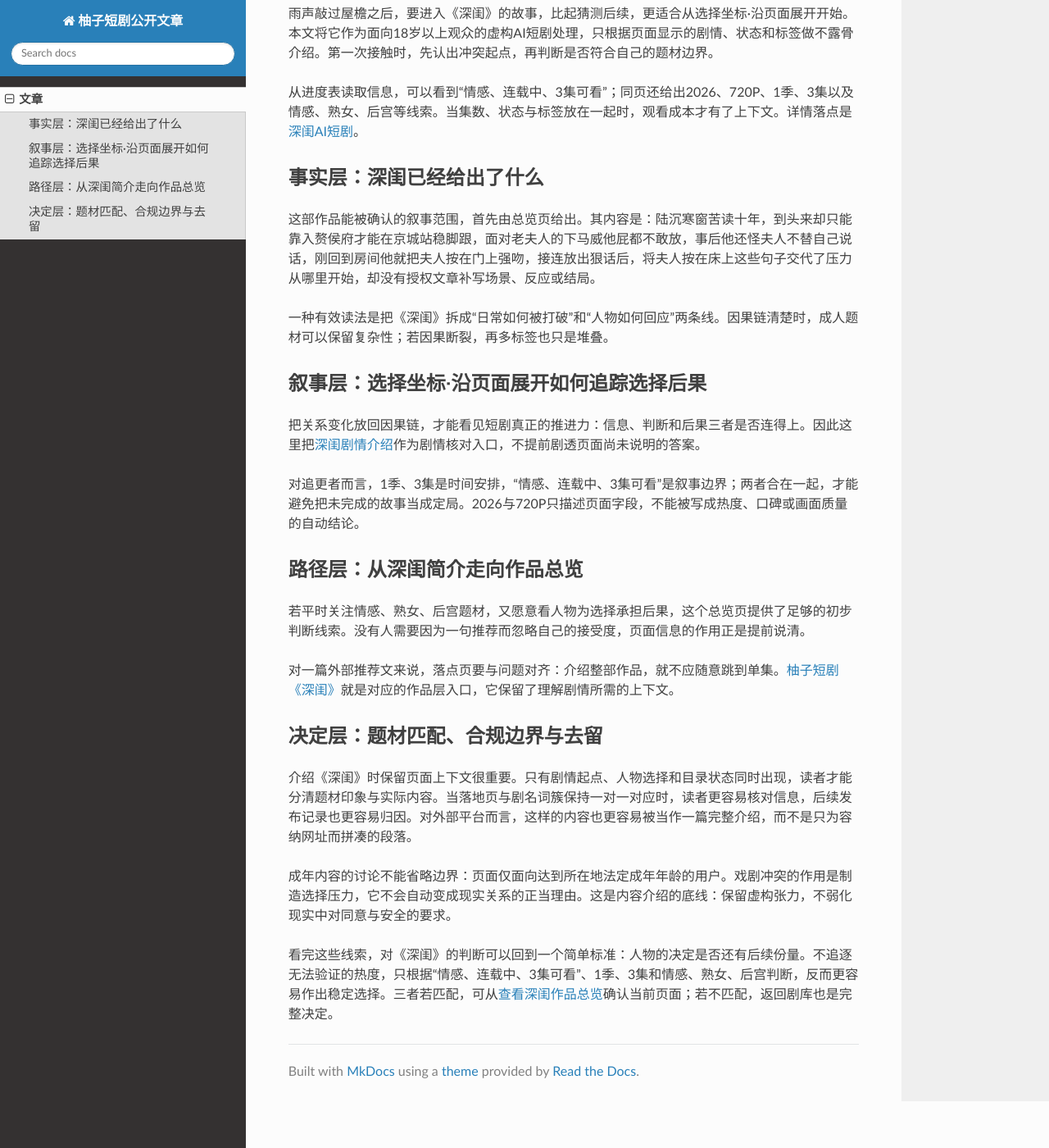
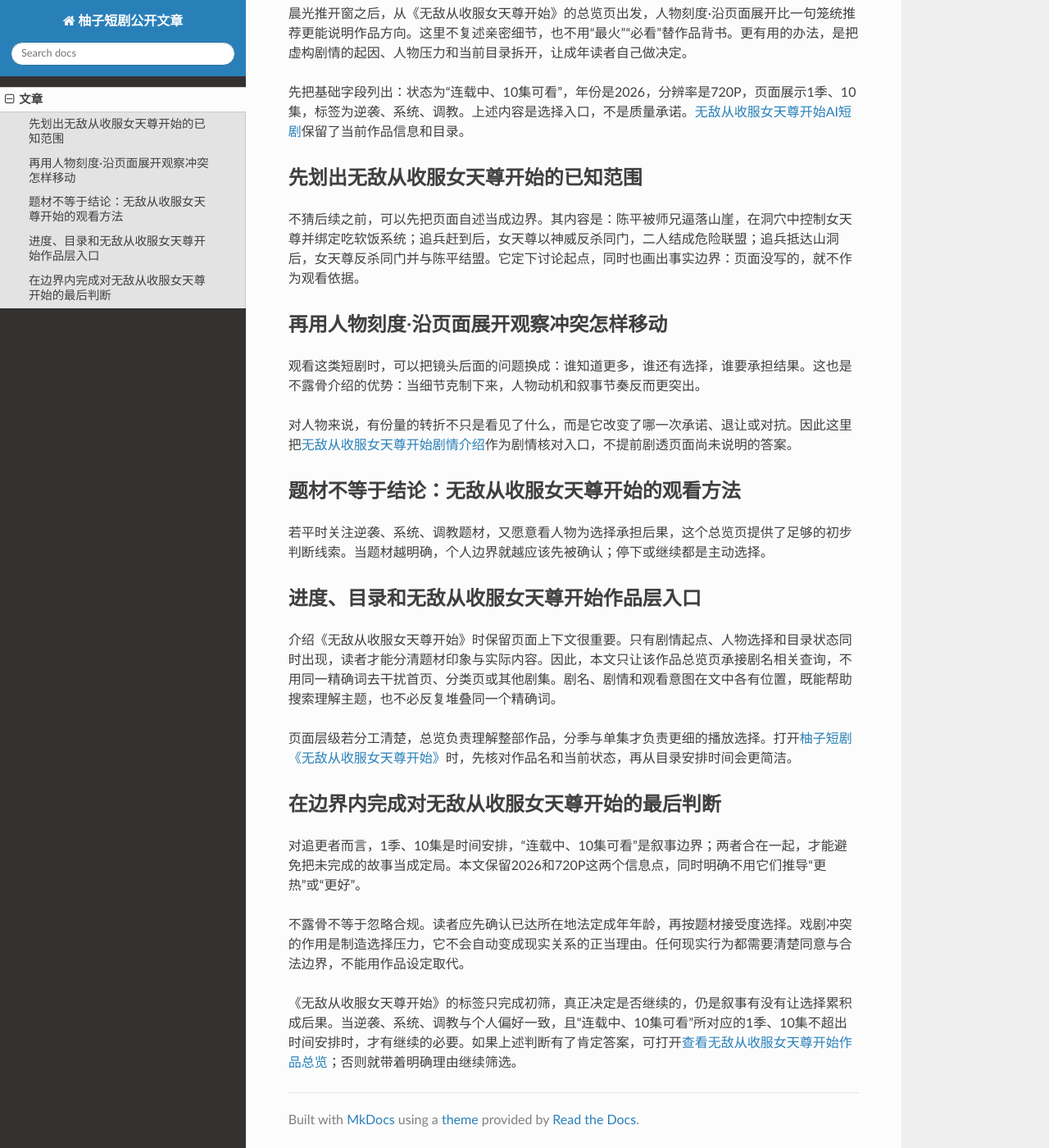
Before and after one commit to youziduanju-docs/youziduanju-readthedocs, an MkDocs documentation site: the page built from docs/article.md, in a window 1280 px wide and 1400 px high, scrolled down 203 px. Shown: the whole window at 82% size. Built offline with MkDocs 1.6.1, drawn with Linux system fonts in a browser that asks for light colours; nearby versions of some CDN libraries; some of the changed text lies outside the part shown.

Commit message:
Publish 2026-10-31 article

```diff
--- a/docs/article.md
+++ b/docs/article.md
@@ -1,31 +1,33 @@
-# 如何看懂《深闺》：选择坐标·沿页面展开里的冲突、线索与追剧顺序
+# 别只看标签：《无敌从收服女天尊开始》的人物刻度·沿页面展开叙事与观看判断
 
-雨声敲过屋檐之后，要进入《深闺》的故事，比起猜测后续，更适合从选择坐标·沿页面展开开始。本文将它作为面向18岁以上观众的虚构AI短剧处理，只根据页面显示的剧情、状态和标签做不露骨介绍。第一次接触时，先认出冲突起点，再判断是否符合自己的题材边界。
+晨光推开窗之后，从《无敌从收服女天尊开始》的总览页出发，人物刻度·沿页面展开比一句笼统推荐更能说明作品方向。这里不复述亲密细节，也不用“最火”“必看”替作品背书。更有用的办法，是把虚构剧情的起因、人物压力和当前目录拆开，让成年读者自己做决定。
 
-从进度表读取信息，可以看到“情感、连载中、3集可看”；同页还给出2026、720P、1季、3集以及情感、熟女、后宫等线索。当集数、状态与标签放在一起时，观看成本才有了上下文。详情落点是[深闺AI短剧](https://youzidj.com/dramas/the-inner-chamber/?utm_source=backlink&utm_medium=referral&utm_campaign=youzidj-com-dramas-the-inner-chamber-b170d0b19cfc&utm_content=yz-75-20261030-027-link01)。
+先把基础字段列出：状态为“连载中、10集可看”，年份是2026，分辨率是720P，页面展示1季、10集，标签为逆袭、系统、调教。上述内容是选择入口，不是质量承诺。[无敌从收服女天尊开始AI短剧](https://youzidj.com/dramas/invincible-after-subduing-the-female-celestial/?utm_source=backlink&utm_medium=referral&utm_campaign=youzidj-com-dramas-invincible-after-subduing-the-female-celestial-7eb4c1840b19&utm_content=yz-75-20261030-025-link01)保留了当前作品信息和目录。
 
-## 事实层：深闺已经给出了什么
+## 先划出无敌从收服女天尊开始的已知范围
 
-这部作品能被确认的叙事范围，首先由总览页给出。其内容是：陆沉寒窗苦读十年，到头来却只能靠入赘侯府才能在京城站稳脚跟，面对老夫人的下马威他屁都不敢放，事后他还怪夫人不替自己说话，刚回到房间他就把夫人按在门上强吻，接连放出狠话后，将夫人按在床上这些句子交代了压力从哪里开始，却没有授权文章补写场景、反应或结局。
+不猜后续之前，可以先把页面自述当成边界。其内容是：陈平被师兄逼落山崖，在洞穴中控制女天尊并绑定吃软饭系统；追兵赶到后，女天尊以神威反杀同门，二人结成危险联盟；追兵抵达山洞后，女天尊反杀同门并与陈平结盟。它定下讨论起点，同时也画出事实边界：页面没写的，就不作为观看依据。
 
-一种有效读法是把《深闺》拆成“日常如何被打破”和“人物如何回应”两条线。因果链清楚时，成人题材可以保留复杂性；若因果断裂，再多标签也只是堆叠。
+## 再用人物刻度·沿页面展开观察冲突怎样移动
 
-## 叙事层：选择坐标·沿页面展开如何追踪选择后果
+观看这类短剧时，可以把镜头后面的问题换成：谁知道更多，谁还有选择，谁要承担结果。这也是不露骨介绍的优势：当细节克制下来，人物动机和叙事节奏反而更突出。
 
-把关系变化放回因果链，才能看见短剧真正的推进力：信息、判断和后果三者是否连得上。因此这里把[深闺剧情介绍](https://youzidj.com/dramas/the-inner-chamber/?utm_source=backlink&utm_medium=referral&utm_campaign=youzidj-com-dramas-the-inner-chamber-b170d0b19cfc&utm_content=yz-75-20261030-027-link02)作为剧情核对入口，不提前剧透页面尚未说明的答案。
+对人物来说，有份量的转折不只是看见了什么，而是它改变了哪一次承诺、退让或对抗。因此这里把[无敌从收服女天尊开始剧情介绍](https://youzidj.com/dramas/invincible-after-subduing-the-female-celestial/?utm_source=backlink&utm_medium=referral&utm_campaign=youzidj-com-dramas-invincible-after-subduing-the-female-celestial-7eb4c1840b19&utm_content=yz-75-20261030-025-link02)作为剧情核对入口，不提前剧透页面尚未说明的答案。
 
-对追更者而言，1季、3集是时间安排，“情感、连载中、3集可看”是叙事边界；两者合在一起，才能避免把未完成的故事当成定局。2026与720P只描述页面字段，不能被写成热度、口碑或画面质量的自动结论。
+## 题材不等于结论：无敌从收服女天尊开始的观看方法
 
-## 路径层：从深闺简介走向作品总览
+若平时关注逆袭、系统、调教题材，又愿意看人物为选择承担后果，这个总览页提供了足够的初步判断线索。当题材越明确，个人边界就越应该先被确认；停下或继续都是主动选择。
 
-若平时关注情感、熟女、后宫题材，又愿意看人物为选择承担后果，这个总览页提供了足够的初步判断线索。没有人需要因为一句推荐而忽略自己的接受度，页面信息的作用正是提前说清。
+## 进度、目录和无敌从收服女天尊开始作品层入口
 
-对一篇外部推荐文来说，落点页要与问题对齐：介绍整部作品，就不应随意跳到单集。[柚子短剧《深闺》](https://youzidj.com/dramas/the-inner-chamber/?utm_source=backlink&utm_medium=referral&utm_campaign=youzidj-com-dramas-the-inner-chamber-b170d0b19cfc&utm_content=yz-75-20261030-027-link03)就是对应的作品层入口，它保留了理解剧情所需的上下文。
+介绍《无敌从收服女天尊开始》时保留页面上下文很重要。只有剧情起点、人物选择和目录状态同时出现，读者才能分清题材印象与实际内容。因此，本文只让该作品总览页承接剧名相关查询，不用同一精确词去干扰首页、分类页或其他剧集。剧名、剧情和观看意图在文中各有位置，既能帮助搜索理解主题，也不必反复堆叠同一个精确词。
 
-## 决定层：题材匹配、合规边界与去留
+页面层级若分工清楚，总览负责理解整部作品，分季与单集才负责更细的播放选择。打开[柚子短剧《无敌从收服女天尊开始》](https://youzidj.com/dramas/invincible-after-subduing-the-female-celestial/?utm_source=backlink&utm_medium=referral&utm_campaign=youzidj-com-dramas-invincible-after-subduing-the-female-celestial-7eb4c1840b19&utm_content=yz-75-20261030-025-link03)时，先核对作品名和当前状态，再从目录安排时间会更简洁。
 
-介绍《深闺》时保留页面上下文很重要。只有剧情起点、人物选择和目录状态同时出现，读者才能分清题材印象与实际内容。当落地页与剧名词簇保持一对一对应时，读者更容易核对信息，后续发布记录也更容易归因。对外部平台而言，这样的内容也更容易被当作一篇完整介绍，而不是只为容纳网址而拼凑的段落。
+## 在边界内完成对无敌从收服女天尊开始的最后判断
 
-成年内容的讨论不能省略边界：页面仅面向达到所在地法定成年年龄的用户。戏剧冲突的作用是制造选择压力，它不会自动变成现实关系的正当理由。这是内容介绍的底线：保留虚构张力，不弱化现实中对同意与安全的要求。
+对追更者而言，1季、10集是时间安排，“连载中、10集可看”是叙事边界；两者合在一起，才能避免把未完成的故事当成定局。本文保留2026和720P这两个信息点，同时明确不用它们推导“更热”或“更好”。
 
-看完这些线索，对《深闺》的判断可以回到一个简单标准：人物的决定是否还有后续份量。不追逐无法验证的热度，只根据“情感、连载中、3集可看”、1季、3集和情感、熟女、后宫判断，反而更容易作出稳定选择。三者若匹配，可从[查看深闺作品总览](https://youzidj.com/dramas/the-inner-chamber/?utm_source=backlink&utm_medium=referral&utm_campaign=youzidj-com-dramas-the-inner-chamber-b170d0b19cfc&utm_content=yz-75-20261030-027-link04)确认当前页面；若不匹配，返回剧库也是完整决定。
+不露骨不等于忽略合规。读者应先确认已达所在地法定成年年龄，再按题材接受度选择。戏剧冲突的作用是制造选择压力，它不会自动变成现实关系的正当理由。任何现实行为都需要清楚同意与合法边界，不能用作品设定取代。
+
+《无敌从收服女天尊开始》的标签只完成初筛，真正决定是否继续的，仍是叙事有没有让选择累积成后果。当逆袭、系统、调教与个人偏好一致，且“连载中、10集可看”所对应的1季、10集不超出时间安排时，才有继续的必要。如果上述判断有了肯定答案，可打开[查看无敌从收服女天尊开始作品总览](https://youzidj.com/dramas/invincible-after-subduing-the-female-celestial/?utm_source=backlink&utm_medium=referral&utm_campaign=youzidj-com-dramas-invincible-after-subduing-the-female-celestial-7eb4c1840b19&utm_content=yz-75-20261030-025-link04)；否则就带着明确理由继续筛选。
```
